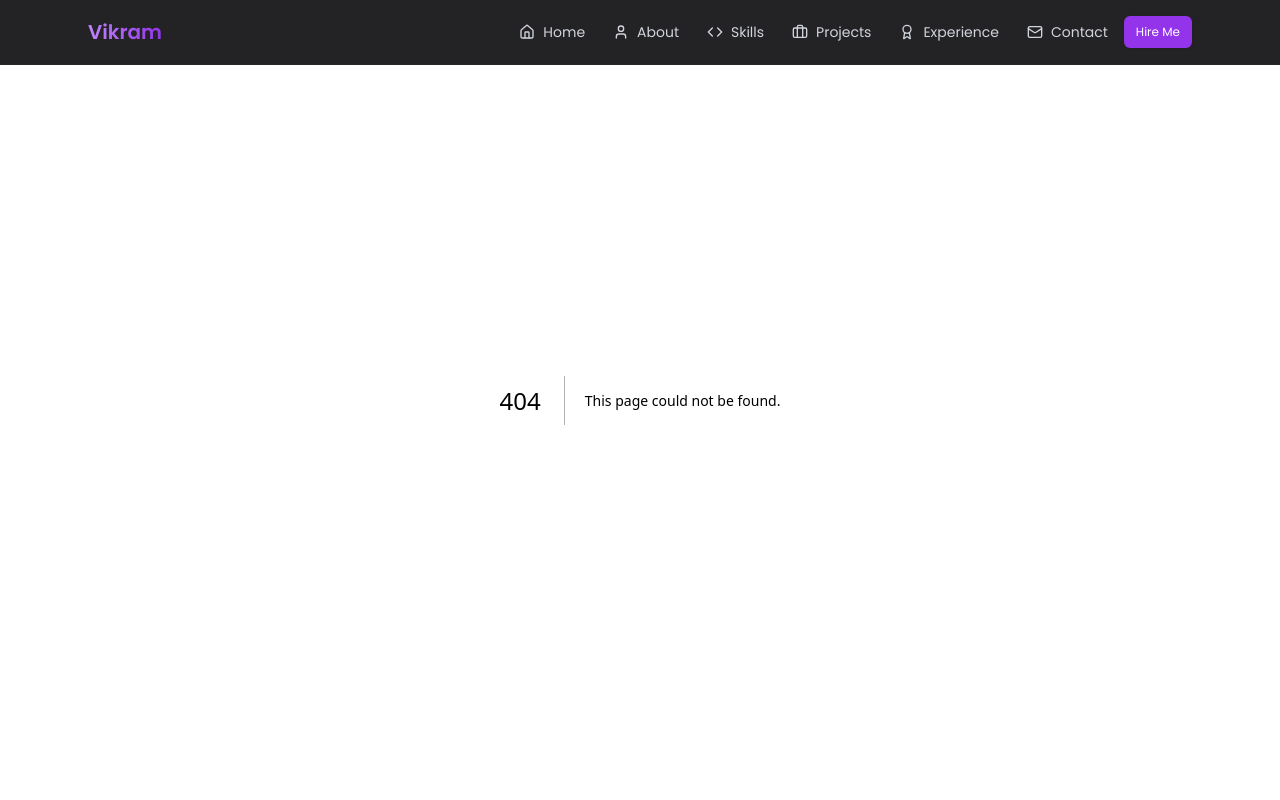
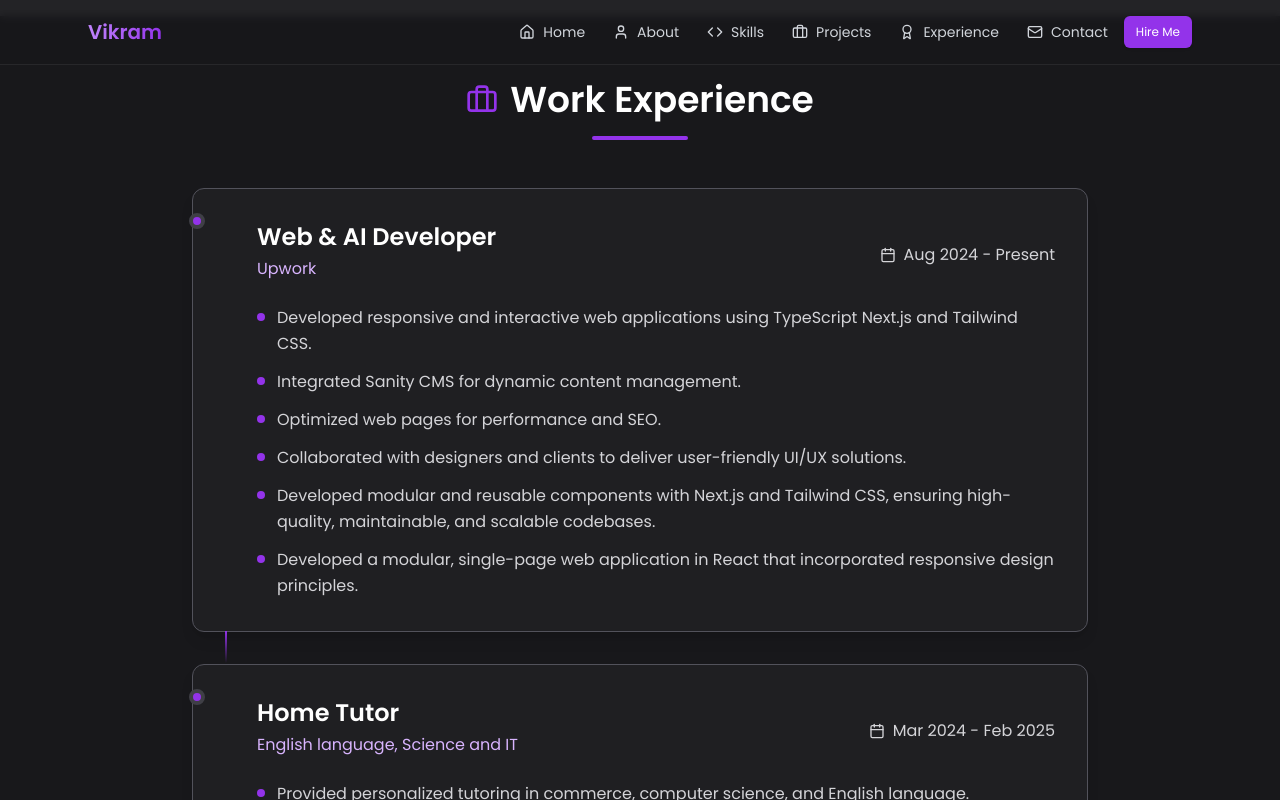
Before and after one commit to vikramdotcom/portfolio, a Next.js app: page /experience in a window 1280 px wide. Before the commit this address had no page. Shown: the top 800 px of the page. Built offline with nearby package versions, Linux system fonts and the light colour scheme.

Commit message:
Add experience page and update layout and hero
Created a new experience page with WorkExperience component. Updated layout to change the site title, adjust Navbar spacing, and remove unused local font import. Minor style fix in HeroSection. Removed unused image dsdsd.png.

```diff
--- /dev/null
+++ b/app/experience/page.tsx
@@ -0,0 +1,11 @@
+import React from 'react'
+import WorkExperience from '@/components/experience'
+const experiences = () => {
+  return (
+    <div>
+        <WorkExperience />
+    </div>
+  )
+}
+
+export default experiences
--- a/app/layout.tsx
+++ b/app/layout.tsx
@@ -1,5 +1,4 @@
 import type { Metadata } from "next";
-import localFont from "next/font/local";
 import "./globals.css";
 import Navbar from "@/components/navbar";
 import Footer from "@/components/footer";
@@ -14,7 +13,7 @@ const poppins = Poppins({
 })
 
 export const metadata: Metadata = {
-  title: "Vikram's Portfolio",
+  title: "Vikram",
   description: "Generated by create next app",
   icons:{
     icon: "/images/po.jpg"
@@ -29,7 +28,10 @@ export default function RootLayout({
   return (
     <html lang="en">
       <body className={poppins.className}>
+        <div className="my-4">
+
         <Navbar/>
+        </div>
         {children}
          <Analytics />
         <Footer/>
--- a/components/hero.tsx
+++ b/components/hero.tsx
@@ -80,7 +80,7 @@ const HeroSection = () => {
           {/* Status Badge */}
           <motion.div
             variants={itemVariants}
-            className="inline-flex items-center px-4 py-2 my-3 rounded-full bg-green-600/20 border border-green-600/30 text-green-300 text-sm font-medium"
+            className="inline-flex items-center px-4 py-2 rounded-full bg-green-600/20 border border-green-600/30 text-green-300 text-sm font-medium"
           >
             <div className="w-2 h-2 bg-green-400 rounded-full mr-2 animate-pulse"></div>
             Available for hire
```
Also changed, not shown: public/images/dsdsd.png (deleted).
